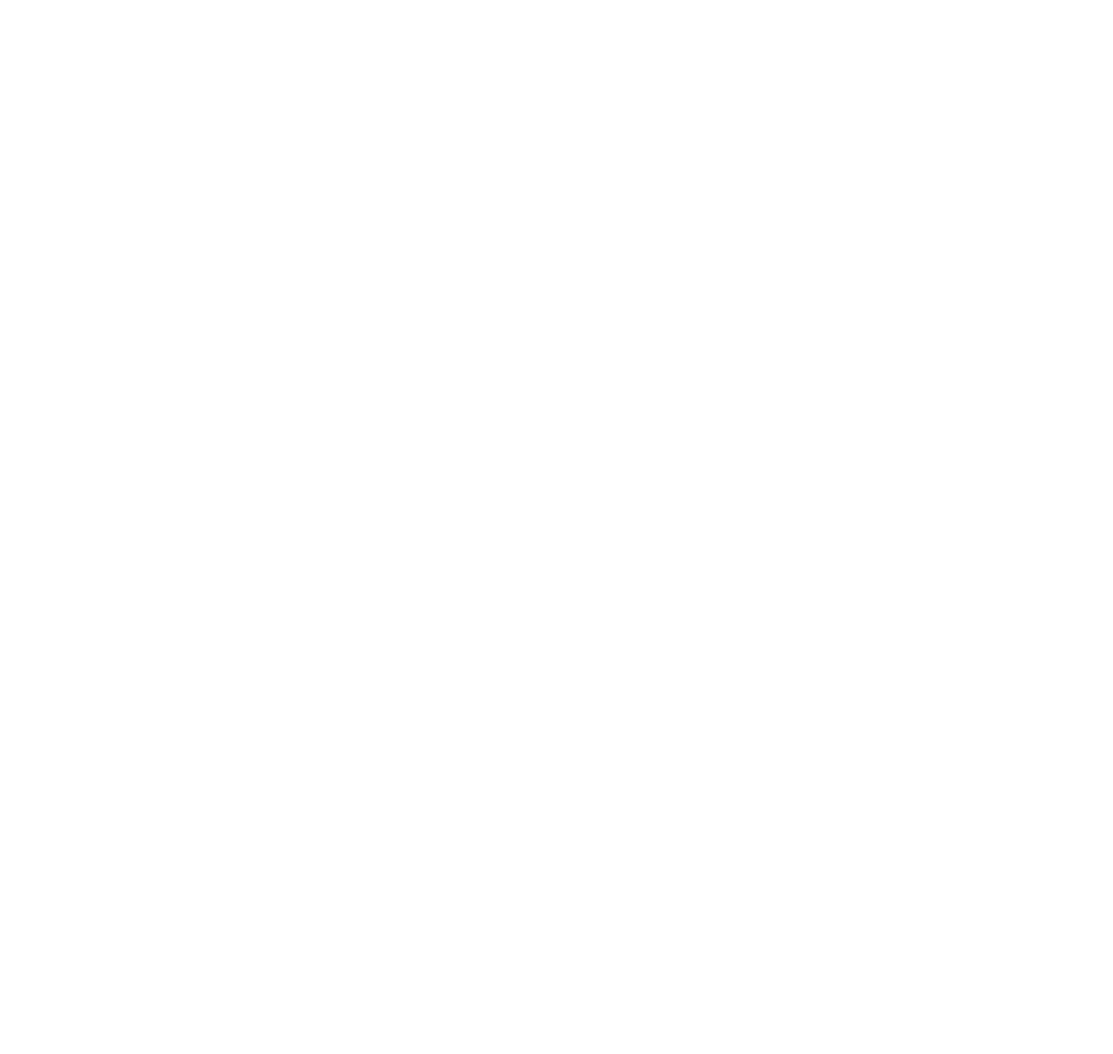
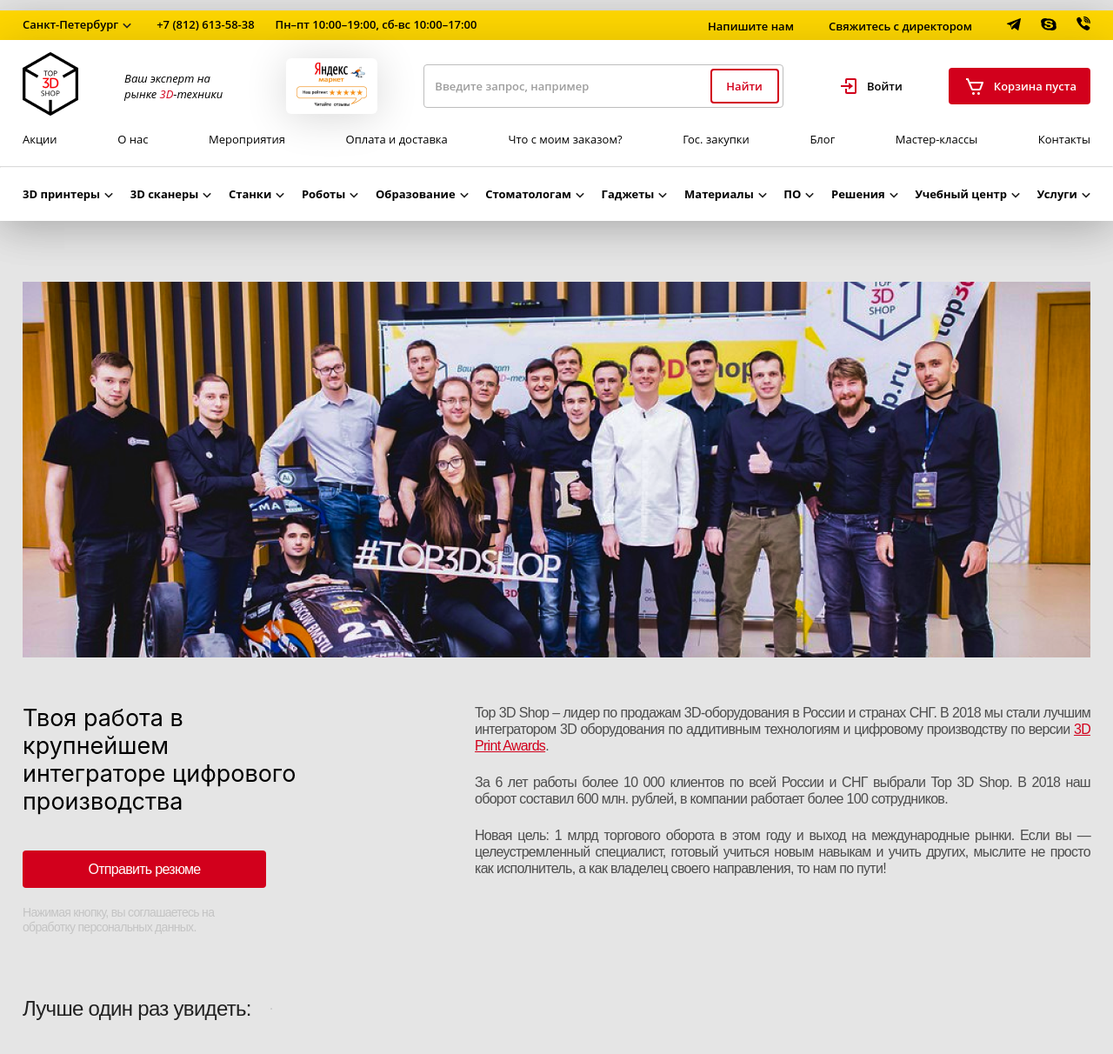
Before and after one commit to Vasya24/top3d, a website built with webpack: page src/index.html in a window 1280 px wide. Shown: the whole page at 87% size. Before the commit the page ends 800 px from the top, so only its background shows below. Built offline with nearby package versions, Linux system fonts and the light colour scheme.

Commit message:
Enough for today

```diff
--- a/src/css/style.scss
+++ b/src/css/style.scss
@@ -0,0 +1,307 @@
+@font-face {
+  font-family: SF Pro, sans-serif;
+  src: url("./fonts/SFProDisplay-Regular.woff"), url("./fonts/SFProDisplay-Regular.woff2");
+}
+
+$red: #D2001C;
+$black: #222222;
+$ghost: #BDBDBD;
+$shadow: 0 4px 48px rgba(0, 0, 0, 0.16);
+
+%content{
+  width: 1228px;
+  margin-left: auto;
+  margin-right: auto;
+}
+%os {
+  font-family: "Open Sans", sans-serif;
+  font-size: 13px;
+  line-height: 18px;
+}
+* {
+  margin: 0;
+  padding: 0;
+}
+li {
+  list-style: none;
+}
+body {
+  padding-top: 12px;
+  background-color: #E5E5E5;
+}
+
+.header {
+  background-color: #fff;
+  box-shadow: $shadow;
+    &-top {
+      background-color: #FED600;
+      &-content {
+        @extend %content;
+        padding: 7px 14px;
+        display: flex;
+        justify-content: space-between;
+      }
+      .contacts {
+        &-item {
+          @extend %os;
+          display: inline-block;
+          font-weight: 600;
+          &.city {
+            img {
+              margin-left: 5px;
+              cursor: pointer;
+            }
+          }
+          &.phone {
+            margin-left: 25px;
+          }
+          &.schedule {
+            margin-left: 20px;
+          }
+        }
+      }
+
+      .feedback {
+        &-item {
+          @extend %os;
+          display: inline-block;
+          font-weight: 600;
+          cursor: pointer;
+          &:nth-last-child(1), &:nth-last-child(2) {
+            margin-left: 19px;
+          }
+          &:nth-last-child(3), &:nth-last-child(4) {
+            margin-left: 36px;
+          }
+        }
+      }
+    }
+  &-bottom {
+    box-shadow: $shadow;
+
+    &-content {
+      @extend %content;
+      padding: 14px 16px;
+      display: flex;
+      align-items: center;
+      justify-content: space-between;
+      //div:nth-child(1) {
+      //  margin-right: 16px;
+      //}
+      //
+      //div:nth-child(n+2) {
+      //  margin-right: 32px;
+      //}
+
+      .slogan {
+        font-family: "Open Sans", sans-serif;
+        font-style: italic;
+        font-weight: 400;
+        font-size: 13px;
+        line-height: 18px;
+        max-width: 133px;
+
+        span {
+          color: $red;
+        }
+      }
+
+      .yamarket {
+        padding: 5px 12px;
+        box-shadow: $shadow;
+        border-radius: 6px;
+      }
+
+      .input-wrapper {
+        box-sizing: border-box;
+        border: 1px solid $ghost;
+        border-radius: 4px;
+        padding: 4px 4px 4px 0;
+        .search-input {
+          padding: 9px 0 9px 12px;
+          margin-right: 136px;
+          border: none;
+          position: relative;
+          z-index: 1;
+          &:focus {
+            outline: none;
+          }
+          &::placeholder {
+            @extend %os;
+            font-weight: 600;
+            color: #9E9E9E;
+          }
+          & + button {
+            box-sizing: border-box;
+            border: 2px solid $red;
+            border-radius: 4px;
+            @extend %os;
+            font-weight: 600;
+            color: $red;
+            background-color: #fff;
+            padding: 9px 17px 9px 16px;
+            position: relative;
+            z-index: 2;
+          }
+        }
+      }
+      .login {
+        padding: 3px 0 3px 9px;
+        display: flex;
+        align-items: center;
+        cursor: pointer;
+        span {
+          @extend %os;
+          font-weight: 600;
+          display: inline-block;
+          padding: 3px 0 3px 0;
+          margin-left: 10px;
+        }
+      }
+      .cart {
+        background-color: $red;
+        display: flex;
+        align-items: center;
+        padding: 9px 16px 9px 18px;
+        border-radius: 4px;
+        cursor: pointer;
+        span {
+          margin-left: 10px;
+          @extend %os;
+          font-weight: 600;
+          color: #ffffff;
+        }
+      }
+    }
+    .navbar {
+      display: flex;
+      justify-content: space-between;
+      margin-bottom: 22px;
+      @extend %content;
+      &-item {
+        @extend %os;
+        cursor: pointer;
+      }
+    }
+    hr {
+      background-color: $ghost;
+      opacity: 0.35;
+    }
+    .services {
+      display: flex;
+      justify-content: space-between;
+      @extend %content;
+      padding-top: 21px;
+      padding-bottom: 22px;
+      &-item {
+        @extend %os;
+        font-weight: 700;
+        cursor: pointer;
+        img {
+          margin-left: 5px;
+        }
+      }
+    }
+  }
+  }
+main {
+  padding-top: 70px;
+  .intro {
+    @extend %content;
+    img {
+      width: 100%;
+      margin-bottom: 50px;
+    }
+    .text {
+      display: flex;
+      justify-content: space-between;
+      margin-bottom: 70px;
+      .send-cv {
+        .your-job {
+          font-family: SF Pro Display, sans-serif;
+          font-style: normal;
+          font-weight: normal;
+          font-size: 27px;
+          line-height: 32px;
+          color: #000000;
+          margin-bottom: 40px;
+          max-width: 333px;
+        }
+        button {
+          background-color: $red;
+          padding: 12px 16px;
+          font-family: SF Pro, sans-serif;
+          font-style: normal;
+          font-weight: 500;
+          font-size: 16px;
+          line-height: 19px;
+          letter-spacing: -0.7px;
+          color: #FFFFFF;
+          border: none;
+          border-radius: 4px;
+          cursor: pointer;
+          margin-bottom: 20px;
+          min-width: 280px;
+        }
+        .agreement {
+          font-family: SF Pro, sans-serif;
+          font-style: normal;
+          font-weight: 500;
+          font-size: 14px;
+          line-height: 17px;
+          display: flex;
+          align-items: center;
+          letter-spacing: -0.7px;
+          color: #C4C4C4;
+          max-width: 240px;
+        }
+      }
+      .company-description {
+        max-width: 708px;
+        font-family: SF Pro, sans-serif;
+        font-style: normal;
+        font-weight: 500;
+        font-size: 16px;
+        line-height: 19px;
+        text-align: justify;
+        letter-spacing: -0.7px;
+        color: #4D4D4D;
+        div {
+          margin-bottom: 23px;
+          span {
+            color: $red;
+            text-decoration: underline;
+            cursor: pointer;
+          }
+        }
+      }
+    }
+  }
+  .about {
+    &-header {
+      display: flex;
+      align-items: center;
+      justify-content: stretch;
+      @extend %content;
+      margin-bottom: 50px;
+      span {
+        font-family: SF Pro, sans-serif;
+        font-style: normal;
+        font-weight: 500;
+        font-size: 24px;
+        line-height: 29px;
+        display: flex;
+        align-items: center;
+        letter-spacing: -0.7px;
+        color: $black;
+        margin-right: 22px;
+      }
+      .line {
+        opacity: 0.1;
+        border: 1px solid #000000;
+        position: relative;
+        width: auto;
+      }
+    }
+  }
+}
--- a/src/index.html
+++ b/src/index.html
@@ -7,6 +7,102 @@
   <title>Top3D test task</title>
 </head>
 <body>
+  <header class="header">
+    <div class="header-top">
+      <div class="header-top-content">
+      <ul class="contacts">
+        <li class="contacts-item city">Санкт-Петербург<img src="css/img/icons/chevron-down.png" alt="down"></li>
+        <li class="contacts-item phone">+7 (812) 613-58-38</li>
+        <li class="contacts-item schedule">Пн–пт 10:00–19:00, сб-вс 10:00–17:00</li>
+      </ul>
+      <ul class="feedback">
+        <li class="feedback-item">Напишите нам</li>
+        <li class="feedback-item">Свяжитесь с директором</li>
+        <li class="feedback-item"><img src="css/img/icons/telegram.png" alt="telegram"></li>
+        <li class="feedback-item"><img src="css/img/icons/skype.png" alt="skype"></li>
+        <li class="feedback-item"><img src="css/img/icons/phone.png" alt="phone"></li>
+      </ul>
+      </div>
+    </div>
+    <div class="header-bottom">
+        <div class="header-bottom-content">
+          <div class="logo"><img src="css/img/logo.png" alt="logo"></div>
+          <div class="slogan">
+            Ваш эксперт на рынке <span>3D</span>-техники
 
+          </div>
+          <div class="yamarket"><img src="css/img/yamarket.png" alt="yandex market"></div></li>
+          <div class="input-wrapper">
+            <input type="text" class="search-input" placeholder="Введите запрос, например, Formlabs Form 2">
+            <button>Найти</button>
+          </div>
+          <div class="login">
+            <img src="css/img/icons/login.png" alt="login"><span>Войти</span>
+          </div>
+          <div class="cart">
+            <img src="css/img/icons/cart.png" alt="cart">
+            <span>Корзина пуста</span>
+          </div>
+        </div>
+      <nav class="navbar">
+        <div class="navbar-item">Акции</div>
+        <div class="navbar-item">О нас</div>
+        <div class="navbar-item">Мероприятия</div>
+        <div class="navbar-item">Оплата и доставка</div>
+        <div class="navbar-item">Что с моим заказом?</div>
+        <div class="navbar-item">Гос. закупки</div>
+        <div class="navbar-item">Блог</div>
+        <div class="navbar-item">Мастер-классы</div>
+        <div class="navbar-item">Контакты</div>
+      </nav>
+      <hr>
+      <nav class="services">
+        <div class="services-item">3D принтеры<img src="css/img/icons/chevron-down.png" alt="chevron"></div>
+        <div class="services-item">3D сканеры<img src="css/img/icons/chevron-down.png" alt="chevron"></div>
+        <div class="services-item">Станки<img src="css/img/icons/chevron-down.png" alt="chevron"></div>
+        <div class="services-item">Роботы<img src="css/img/icons/chevron-down.png" alt="chevron"></div>
+        <div class="services-item">Образование<img src="css/img/icons/chevron-down.png" alt="chevron"></div>
+        <div class="services-item">Стоматологам<img src="css/img/icons/chevron-down.png" alt="chevron"></div>
+        <div class="services-item">Гаджеты<img src="css/img/icons/chevron-down.png" alt="chevron"></div>
+        <div class="services-item">Материалы<img src="css/img/icons/chevron-down.png" alt="chevron"></div>
+        <div class="services-item">ПО<img src="css/img/icons/chevron-down.png" alt="chevron"></div>
+        <div class="services-item">Решения<img src="css/img/icons/chevron-down.png" alt="chevron"></div>
+        <div class="services-item">Учебный центр<img src="css/img/icons/chevron-down.png" alt="chevron"></div>
+        <div class="services-item">Услуги<img src="css/img/icons/chevron-down.png" alt="chevron"></div>
+      </nav>
+    </div>
+  </header>
+<main>
+  <div class="intro">
+    <img src="css/img/team.png" alt="team">
+    <div class="text">
+      <div class="send-cv">
+        <p class="your-job">
+          Твоя работа
+          в крупнейшем интеграторе
+          цифрового производства
+        </p>
+        <button>Отправить резюме</button>
+          <p class="agreement">
+            Нажимая кнопку, вы соглашаетесь
+            на обработку персональных данных.
+          </p>
+      </div>
+      <div class="company-description">
+        <div>Top 3D Shop – лидер по продажам 3D-оборудования в России и странах СНГ. В 2018 мы стали лучшим интегратором 3D оборудования по аддитивным технологиям и цифровому производству по версии <span>3D Print Awards</span>.</div>
+
+        <div>За 6 лет работы более 10 000 клиентов по всей России и СНГ выбрали Top 3D Shop. В 2018 наш оборот составил 600 млн. рублей, в компании работает более 100 сотрудников.</div>
+
+        <div>Новая цель: 1 млрд торгового оборота в этом году и выход на международные рынки. Если вы — целеустремленный специалист, готовый учиться новым навыкам и учить других, мыслите не просто как исполнитель, а как владелец своего направления, то нам по пути!</div>
+      </div>
+    </div>
+  </div>
+  <div class="about">
+    <header class="about-header">
+      <span>Лучше один раз увидеть:</span>
+      <div class="line"></div>
+    </header>
+  </div>
+</main>
 </body>
 </html>
```
Also changed, not shown: src/css/fonts/SFProDisplay-Regular.woff (added), src/css/fonts/SFProDisplay-Regular.woff2 (added), src/css/img/icons/cart.png (added), src/css/img/icons/chevron-down.png (added), src/css/img/icons/login.png (added), src/css/img/icons/phone.png (added), src/css/img/icons/skype.png (added), src/css/img/icons/telegram.png (added), src/css/img/logo.png (added), src/css/img/team.png (added), src/css/img/yamarket.png (added).
